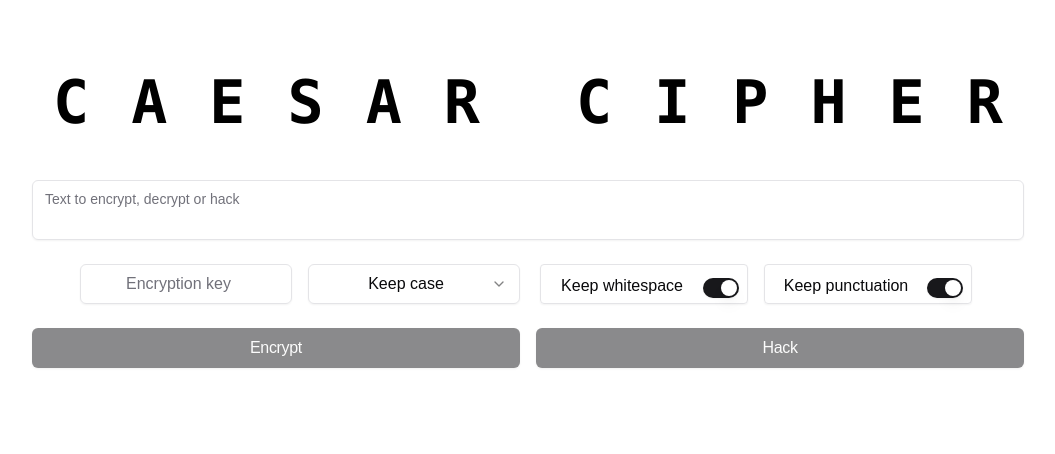
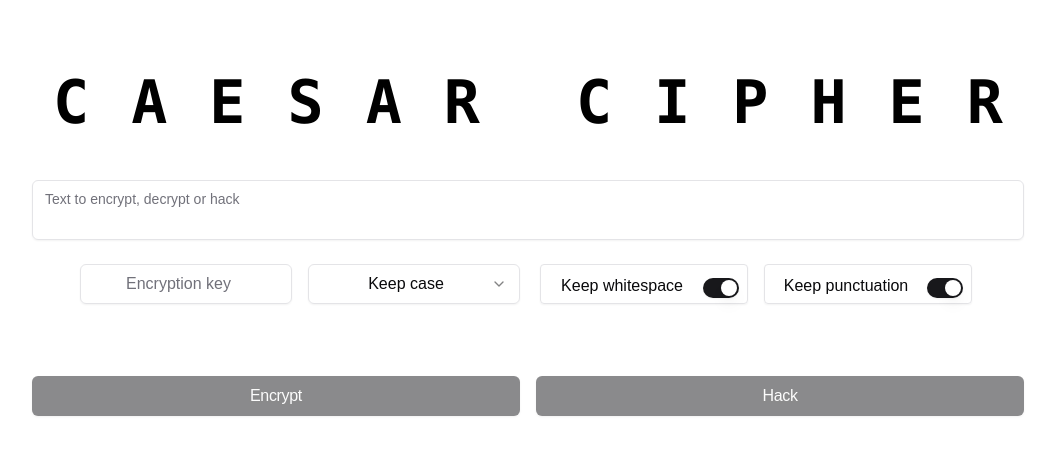
Before and after one commit to mirzaalihussain2/caesar_cipher, a Next.js app in the folder frontend/: page / in a window 1280 px wide. Shown: the top 454 px of the page, without its empty margins (112-1167 px from the left). Built offline with nearby package versions, Linux system fonts and the light colour scheme; no server answers.

Commit message:
Form errors don't move buttons up and down.

```diff
--- a/frontend/app/page.tsx
+++ b/frontend/app/page.tsx
@@ -66,7 +66,6 @@ export default function Home() {
                     {...field}
                   />
                 </FormControl>
-                <FormMessage />
               </FormItem>
             )}
           />
@@ -96,7 +95,6 @@ export default function Home() {
                           }}
                         />
                       </FormControl>
-                      <FormMessage />
                     </FormItem>
                   )}
                 />
@@ -140,6 +138,20 @@ export default function Home() {
                 />
               </div>
             </div>
+          </div>
+
+          <div className="h-6">
+            {form.formState.errors.text?.message ? (
+              <FormMessage>{form.formState.errors.text.message}</FormMessage>
+            ) : form.formState.errors.key?.message ? (
+              <FormMessage>{form.formState.errors.key.message}</FormMessage>
+            ) : form.formState.errors.transformCase?.message ? (
+              <FormMessage>{form.formState.errors.transformCase.message}</FormMessage>
+            ) : form.formState.errors.keepSpaces?.message ? (
+              <FormMessage>{form.formState.errors.keepSpaces.message}</FormMessage>
+            ) : form.formState.errors.keepPunctuation?.message ? (
+              <FormMessage>{form.formState.errors.keepPunctuation.message}</FormMessage>
+            ) : null}
           </div>
 
           <div className="flex flex-row w-full gap-4">
```
